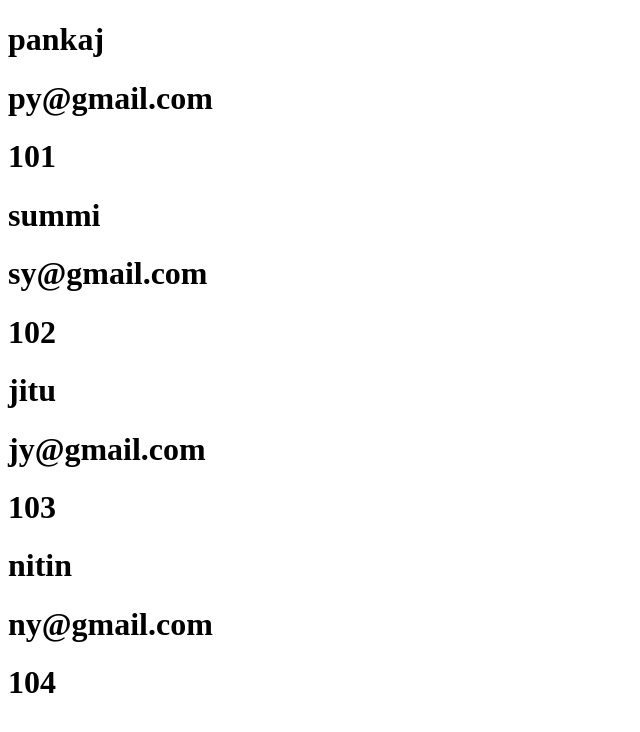
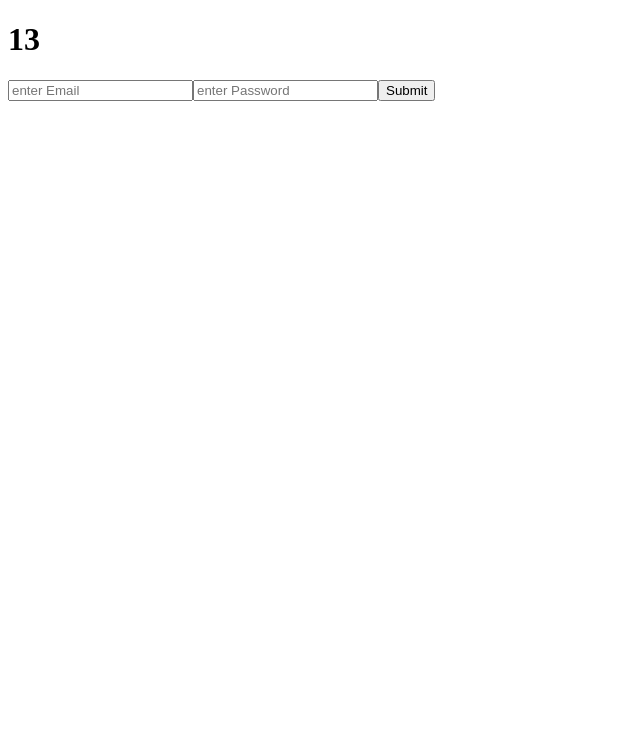
Before and after one commit to py-pankaj-ydv-7/React-Crass-Course-27-sept-2025, a React (Create React App) app in the folder TGReactCrassCourse/myapp/: page / in a window 1280 px wide. Shown: the top 732 px of the page, without its empty margins (0-640 px from the left). Built offline with nearby package versions, Linux system fonts and the light colour scheme.

Commit message:
useEffect () hook

```diff
--- a/TGReactCrassCourse/myapp/src/App.js
+++ b/TGReactCrassCourse/myapp/src/App.js
@@ -1,8 +1,8 @@
 
 import './App.css';
-import About from './screens/About';
-// import RegisterScreen from './screens/RegisterScreen';
-import UserList from './screens/UserList';
+// import About from './screens/About';
+import RegisterScreen from './screens/RegisterScreen';
+// import UserList from './screens/UserList';
 // import Contact from './Contact';
 // import Title from './components/Title';
 
@@ -12,8 +12,8 @@
 
       {/* <h1>Hello World</h1> */}
       {/* <About/> */}
-      {/* <RegisterScreen/> */}
-      <UserList/>
+      <RegisterScreen/>
+      {/* <UserList/> */}
       {/* <Title/> */}
       {/* <Contact/> */}
     </div>
--- a/TGReactCrassCourse/myapp/src/screens/RegisterScreen.js
+++ b/TGReactCrassCourse/myapp/src/screens/RegisterScreen.js
@@ -1,26 +1,54 @@
-import React from 'react'
+import React, { useEffect, useState } from 'react'
 
 function RegisterScreen() {
+  // Hooks
+  //useState()
+
+  const [email,setEmail]=useState();// hooks - manage state
+  const [password,setPassword]=useState();// hooks - manage state
+  const [age,setAge]=useState();// hooks - manage state
+
   let handleClick=(e)=>{
      e.preventDefault();  // Do not Reload the screen on calling this function
     console.log("Hello World!");
 
   }
-  let age = 19;
-  let email ="pankajyadav123@gmail.com";
+  console.log(email);
+  console.log(password);
+  // setAge(13);// useEffect - it runs on the screen render
+
+  useEffect(()=>{
+    setAge(13);
+  },[])
+
+  // let age = 19;
+  // let email ="pankajyadav123@gmail.com";
 
 
   return (
+    // if the user is above 18 and email is
+    // <div>
+    //   <form>
+    //     {age> 18 && email === "pankajyadav123@gmail.com" ? (
+    //     <div>
+    //     <input type="email" placeholder='enter Email' />
+    //     <button onClick={handleClick}>Submit</button>
+    //     </div>
+    //     ): (<h1>You are not 18 , come after 18!</h1>)}
+
+    //     </form>
+    // </div>
+
     <div>
+      <h1>{age}</h1>
       <form>
-        {age> 18 && email === "pankajyadav123@gmail.com" ? (
-        <div>
-        <input type="email" placeholder='enter Email' />
+        <input type="email" placeholder='enter Email' value={email}
+        onChange={(e)=> setEmail(e.target.value)}/>
+        <input type="password" placeholder='enter Password' value={password}
+        onChange={(e)=> setPassword(e.target.value)}
+        />
         <button onClick={handleClick}>Submit</button>
-        </div>
-        ): (<h1>You are not 18 , come after 18!</h1>)}
-
-        </form>
+      </form>
     </div>
 
   )
@@ -29,4 +57,5 @@
 export default RegisterScreen;
 
 
-// conditional Rendering
+// conditional Rendering, done
+// hooks
```
